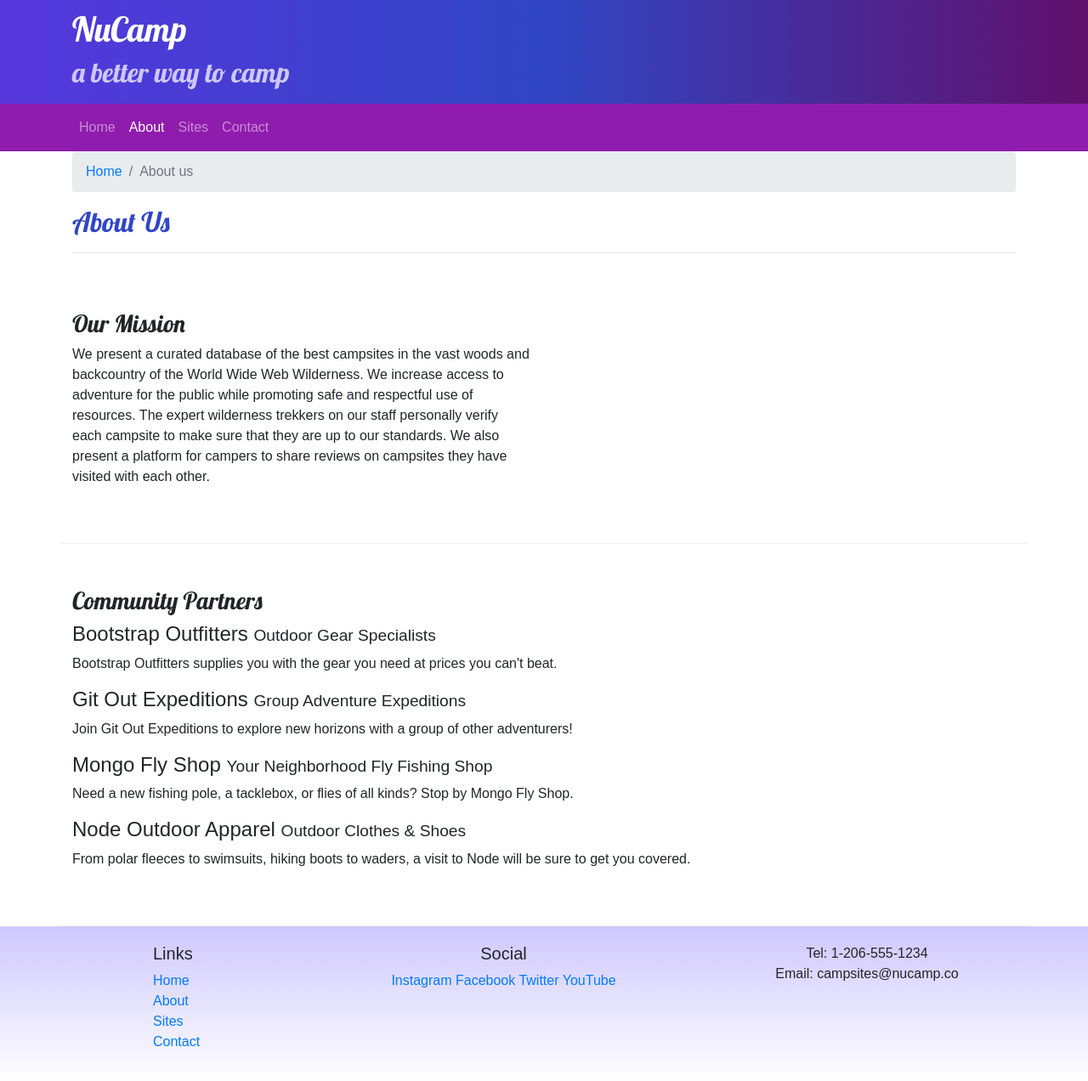
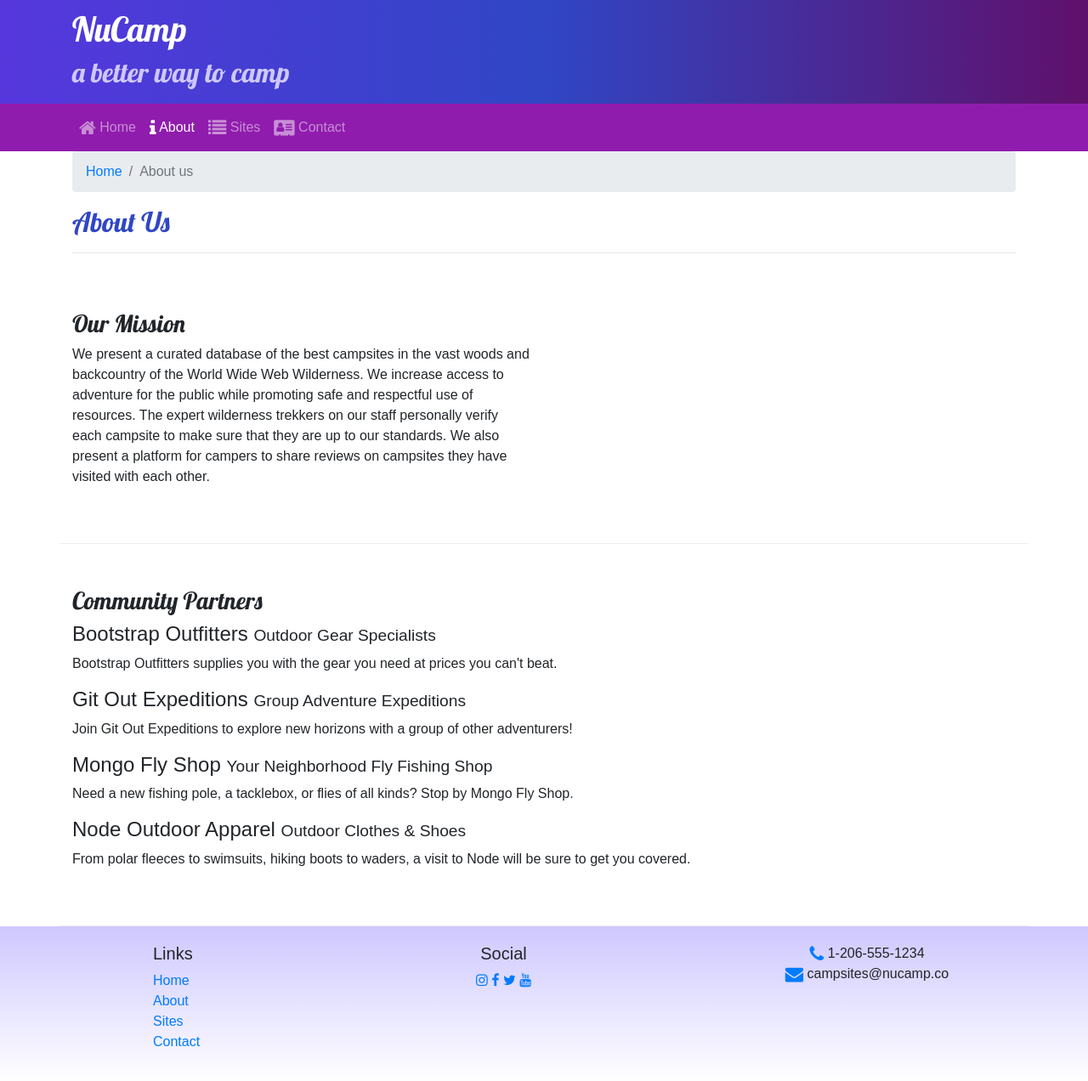
Before and after one commit to RusadeTheRed/Boostrap-Project-Setup, a website: page aboutus.html in a window 1280 px wide. Shown: the whole page at 85% size. Drawn offline with nearby package versions, Linux system fonts and the light colour scheme.

Commit message:
Icon Fonts

```diff
--- a/aboutus.html
+++ b/aboutus.html
@@ -7,6 +7,8 @@
     <meta name="viewport" content="width=device-width, initial-scale=1" />
 
     <link rel="stylesheet" href="node_modules/bootstrap/dist/css/bootstrap.min.css" />
+
+    <link rel="stylesheet" href="node_modules/font-awesome/css/font-awesome.min.css" />
     <link rel="stylesheet" href="https://fonts.googleapis.com/css?family=Lobster|Open+Sans" />
     <link rel="stylesheet" href="css/styles.css" />
 
@@ -33,10 +35,14 @@
             </button>
             <div class="collapse navbar-collapse" id="nucampNavbar">
                 <ul class="navbar-nav">
-                    <li class="nav-item "><a class="nav-link" href="index.html">Home</a></li>
-                    <li class="nav-item active"><a class="nav-link" href="#">About</a></li>
-                    <li class="nav-item"><a class="nav-link" href="#">Sites</a></li>
-                    <li class="nav-item"><a class="nav-link" href="#">Contact</a></li>
+                    <li class="nav-item "><a class="nav-link" href="index.html"><i class="fa fa-home fa-lg"></i>
+                            Home</a>
+                    </li>
+                    <li class="nav-item active"><a class="nav-link" href="#"><i class="fa fa-info fa-lg"></i>
+                            About</a></li>
+                    <li class="nav-item"><a class="nav-link" href="#"><i class="fa fa-list fa-lg"></i> Sites</a></li>
+                    <li class="nav-item"><a class="nav-link" href="#"><i class="fa fa-address-card fa-lg"></i>
+                            Contact</a></li>
                 </ul>
             </div>
         </div>
@@ -101,14 +107,14 @@
                 </div>
                 <div class="col-6 col-sm-5 text-center">
                     <h5>Social</h5>
-                    <a href="http://instagram.com/">Instagram</a>
-                    <a href="http://facebook.com/">Facebook</a>
-                    <a href="http://twitter.com/">Twitter</a>
-                    <a href="http://youtube.com/">YouTube</a>
+                    <a href="http://instagram.com/"><i class="fa fa-instagram"></i></a>
+                    <a href="http://facebook.com/"><i class="fa fa-facebook"></i></a>
+                    <a href="http://twitter.com/"><i class="fa fa-twitter"></i></a>
+                    <a href="http://youtube.com/"><i class="fa fa-youtube"></i></a>
                 </div>
                 <div class="col-sm-4 text-center">
-                    Tel: 1-206-555-1234<br />
-                    Email: campsites@nucamp.co
+                    <i class="fa fa-phone fa-lg text-primary"></i> 1-206-555-1234<br />
+                    <i class="fa fa-envelope fa-lg text-primary"></i> campsites@nucamp.co
                 </div>
             </div>
         </div>
--- a/package.json
+++ b/package.json
@@ -15,6 +15,7 @@
   },
   "dependencies": {
     "bootstrap": "^4.5.2",
+    "font-awesome": "^4.7.0",
     "jquery": "^3.5.1",
     "popper.js": "^1.16.1"
   }
```
Also changed, not shown: index.html (+14 -10 lines), 1 other file.
